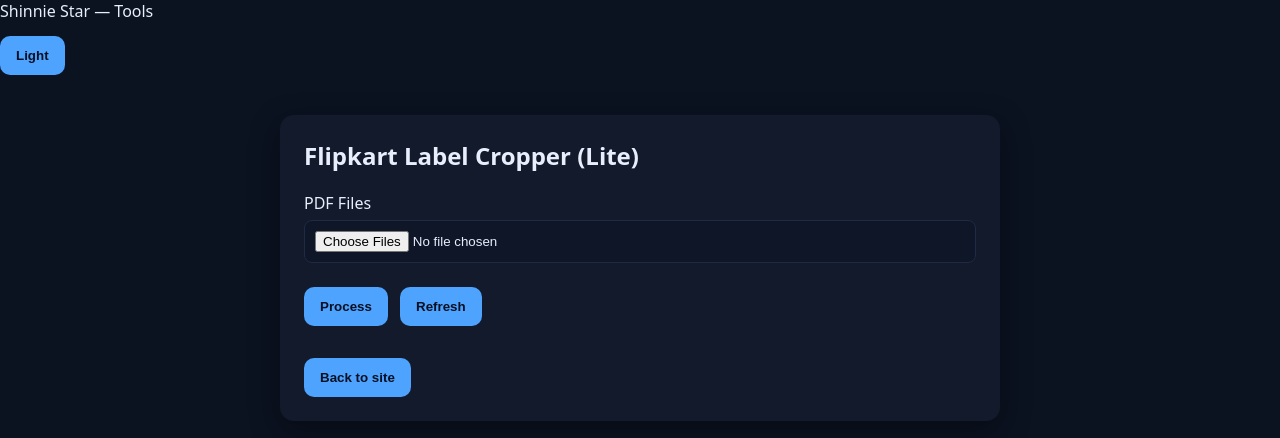
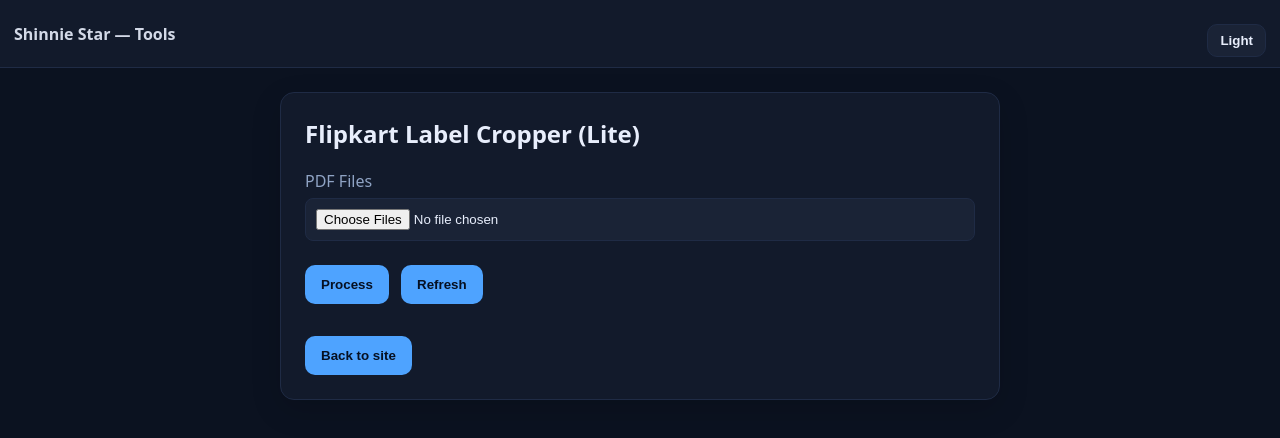
Before and after one commit to ShinnieStar/Flipkart_label_Croping_tool, a plain HTML site: page index.html in a window 1280 px wide. Drawn offline with Linux system fonts and the light colour scheme.

Commit message:
Update style.css

```diff
--- a/style.css
+++ b/style.css
@@ -1,9 +1,16 @@
-:root { --bg:#0b1220; --card:#121a2b; --txt:#e8eefc; --acc:#4ea3ff; }
+:root { --bg:#0b1220; --card:#121a2b; --txt:#e8eefc; --acc:#4ea3ff; --ghost:#1a2336; --border:#1f2b45; --muted:#8fa3c4; }
+:root.light { --bg:#f6f8fc; --card:#ffffff; --txt:#0b1220; --acc:#2563eb; --ghost:#eef2ff; --border:#e5e7eb; --muted:#334155; }
+
 * { box-sizing: border-box; }
 body { margin:0; font-family: system-ui, Arial; background:var(--bg); color:var(--txt); }
-.container { max-width: 720px; margin: 40px auto; background:var(--card); padding:24px; border-radius:14px; box-shadow: 0 10px 30px rgba(0,0,0,.35); }
+
+.topbar { display:flex; align-items:center; justify-content:space-between; padding:10px 14px; background:var(--card); border-bottom:1px solid var(--border); position:sticky; top:0; z-index:10; }
+.brand { font-weight:700; opacity:.9; }
+.ghost-btn { padding:8px 12px; background:var(--ghost); color:var(--txt); border:1px solid var(--border); border-radius:10px; cursor:pointer; }
+
+.container { max-width: 720px; margin: 24px auto 40px; background:var(--card); padding:24px; border-radius:14px; box-shadow: 0 10px 30px rgba(0,0,0,.15); border:1px solid var(--border); }
 h2 { margin-top:0; }
-label { display:block; margin:12px 0 6px; }
-input[type=file] { width:100%; padding:10px; background:#0e1627; color:var(--txt); border:1px solid #1f2b45; border-radius:8px; }
+label { display:block; margin:12px 0 6px; color:var(--muted); }
+input[type=file] { width:100%; padding:10px; background:var(--ghost); color:var(--txt); border:1px solid var(--border); border-radius:8px; }
 button { margin-top:14px; padding:12px 16px; border:0; background:var(--acc); color:#061022; font-weight:700; border-radius:10px; cursor:pointer; }
 #result, #progress { margin-top:12px; font-size:14px; opacity:.95; }
```
